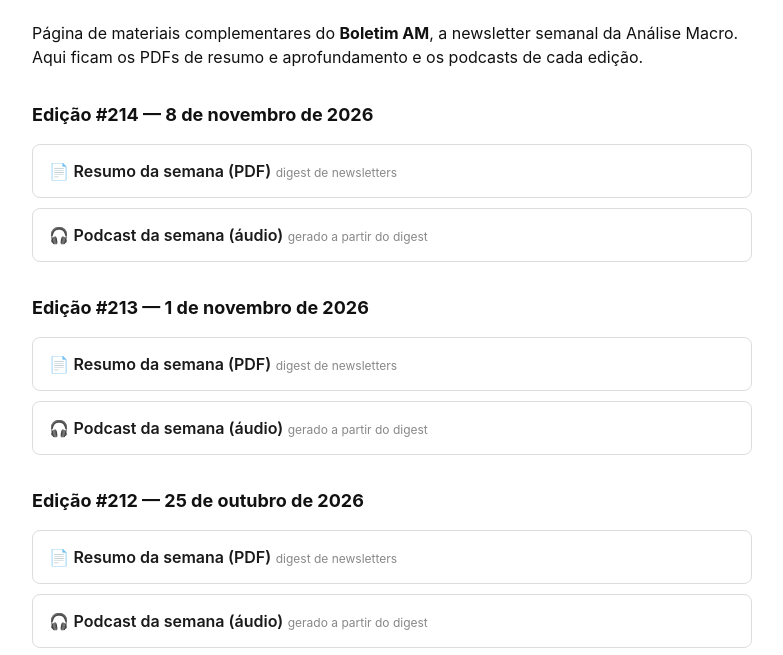
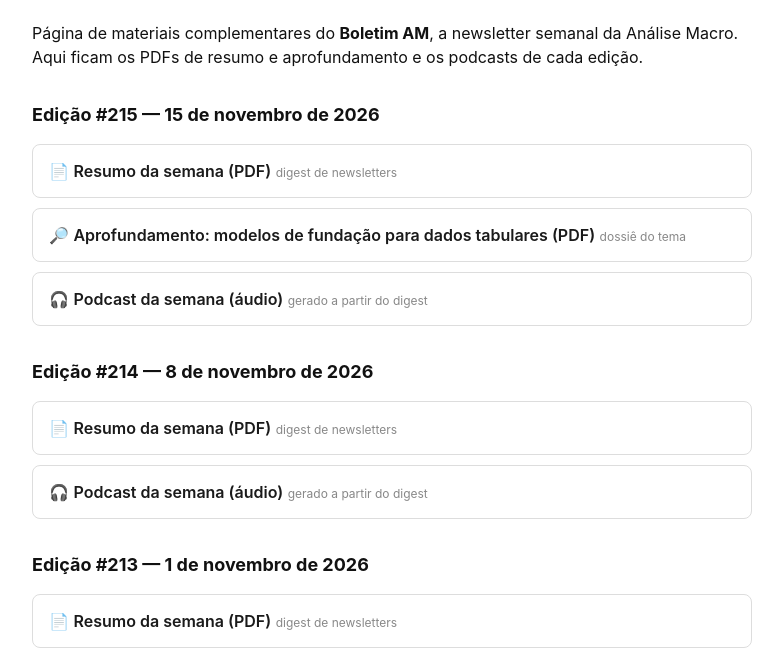
Before and after one commit to vitorwilher/boletim-am-assets, a plain HTML site: page index.html in a window 1280 px wide. Shown: the part 121-776 px from the top of the page, without its empty margins (248-1031 px from the left). Drawn offline with Linux system fonts and the light colour scheme.

Commit message:
Edição 215: resumo + aprofundamento + podcast

```diff
--- a/index.html
+++ b/index.html
@@ -28,6 +28,13 @@
 
 <p>Página de materiais complementares do <strong>Boletim AM</strong>, a newsletter semanal da
 Análise Macro. Aqui ficam os PDFs de resumo e aprofundamento e os podcasts de cada edição.</p>
+
+<h2>Edição #215 — 15 de novembro de 2026</h2>
+<ul>
+  <li>📄 <a href="digests/resumo-2026-11-14.pdf">Resumo da semana (PDF)</a> <span class="tag">digest de newsletters</span></li>
+  <li>🔎 <a href="digests/aprofundamento-2026-11-15-modelos-de-fundao-para-dados-tabulares.pdf">Aprofundamento: modelos de fundação para dados tabulares (PDF)</a> <span class="tag">dossiê do tema</span></li>
+  <li>🎧 <a href="podcasts/podcast-2026-11-14.mp3">Podcast da semana (áudio)</a> <span class="tag">gerado a partir do digest</span></li>
+</ul>
 
 <h2>Edição #214 — 8 de novembro de 2026</h2>
 <ul>
```
Also changed, not shown: 2 other files.
